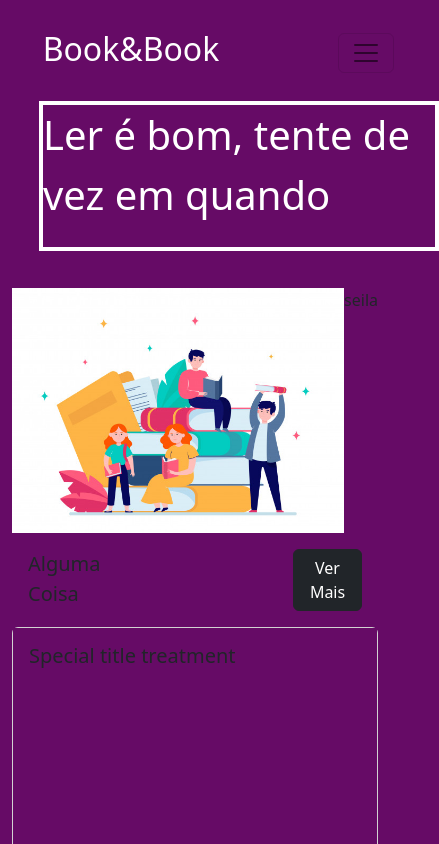
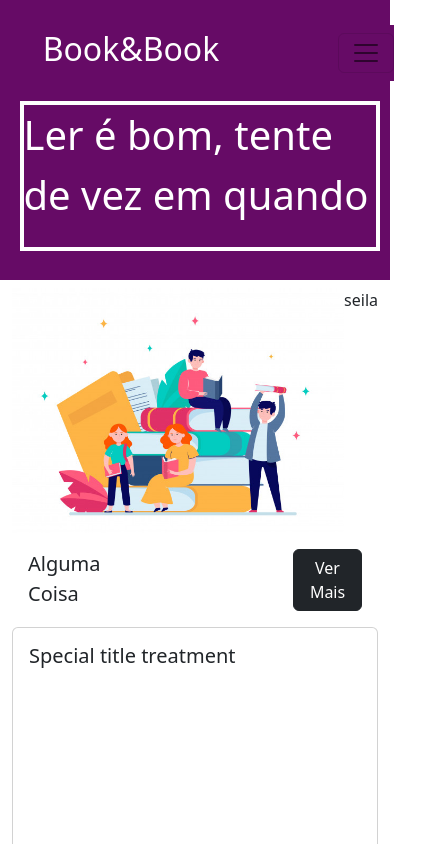
Before and after one commit to GabrielAlSant/SiteGSCI, a Next.js app: page / in a window 390 px wide. Shown: the top 844 px of the page, 439 px wide, since content can reach past the window. Built offline with nearby package versions, Linux system fonts and the light colour scheme.

Commit message:
background

```diff
--- a/pages/index.js
+++ b/pages/index.js
@@ -8,7 +8,9 @@ import Cards from './components/cards'
 export default function Home() {
   return (
     <div>
+      <div className='background'>
   <Header/>
+  </div>
   <Body/>
   <div className='container'>
   <div  className="top">
--- a/styles/globals.css
+++ b/styles/globals.css
@@ -50,12 +50,13 @@ a {
 
 
 @media (max-width: 600px)
-{* {background-color: rgb(102, 11, 102)}
+{
+.background{background-color: rgb(102, 11, 102)}
   .back
    {
     max-width: 100%;background-color: rgb(102, 11, 102);height: 280px;width: 100%;
    }
-   .back .cardheader{border: 4px solid white; color: white; font-size: 40px;display: flex;align-items: flex-start; height: 150px;width: 400px;margin-left: 10%;margin-top:20px;}
+   .back .cardheader{border: 4px solid white; color: white; font-size: 40px;display: flex;align-items: flex-start; height: 150px;width: 360px;margin-left: 5%;margin-top:20px;}
 .display{display: flex;background-color: rgb(102, 11, 102)}
 .pos{margin-left:50%;}
 .start{text-align: start;font-size: 20px;margin-left:25px;background-color: rgb(102, 11, 102)}
```
